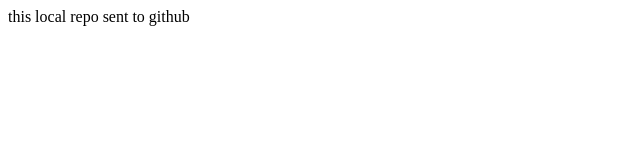
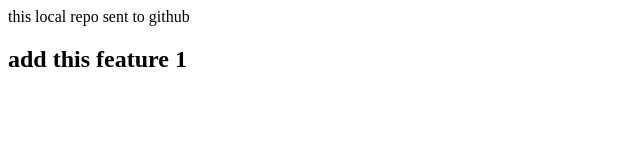
Before and after one commit to jainulislam123/LocalRepo, a plain HTML site: page index.html in a window 1280 px wide. Shown: the whole page, without its empty margins (0-640 px from the left). Drawn offline with Linux system fonts and the light colour scheme.

Commit message:
feature add some

```diff
--- a/index.html
+++ b/index.html
@@ -7,5 +7,6 @@
 </head>
 <body>
     this local repo sent to github
+    <h2>add this feature 1</h2>
 </body>
 </html>
```
